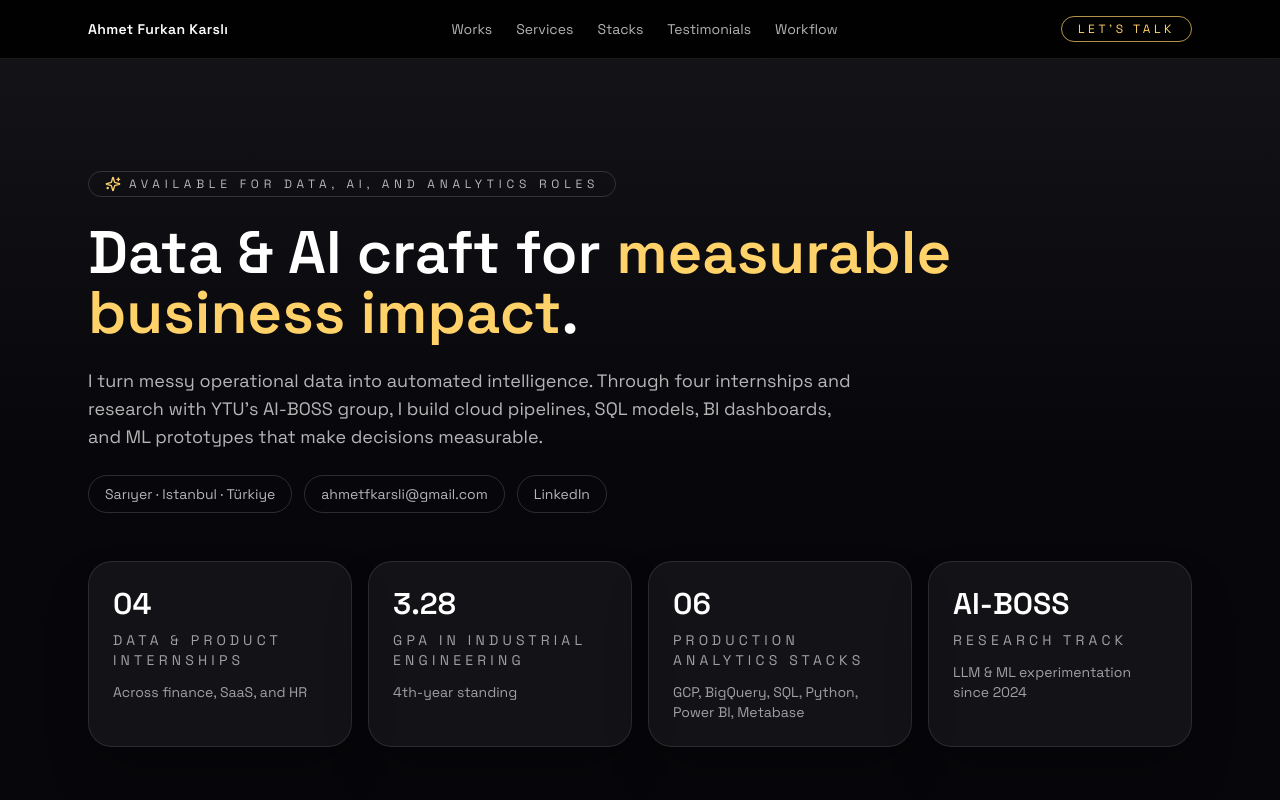
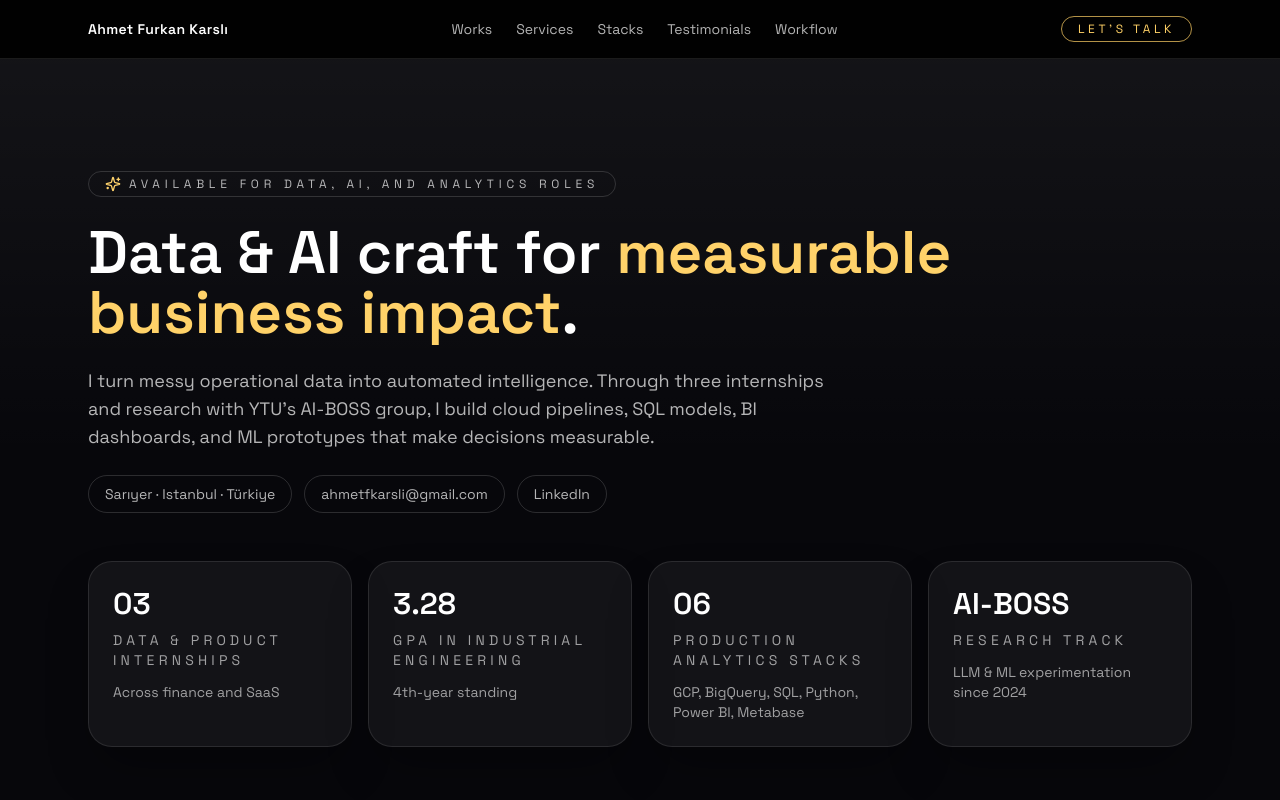
Before and after one commit to ahmtkrsl/ahmetkarsli-portfolio, a React (Vite) app: page / in a window 1280 px wide. Shown: the top 800 px of the page. Built offline with nearby package versions, Linux system fonts and the light colour scheme.

Commit message:
Remove HR internship and update timeline to start with Growth Intern

```diff
--- a/src/data/profile.ts
+++ b/src/data/profile.ts
@@ -4,7 +4,7 @@ export const profile = {
   location: "Sarıyer · Istanbul · Türkiye",
   availability: "Available for data, AI, and analytics roles",
   summary:
-    "I turn messy operational data into automated intelligence. Through four internships and research with YTU’s AI-BOSS group, I build cloud pipelines, SQL models, BI dashboards, and ML prototypes that make decisions measurable.",
+    "I turn messy operational data into automated intelligence. Through three internships and research with YTU's AI-BOSS group, I build cloud pipelines, SQL models, BI dashboards, and ML prototypes that make decisions measurable.",
   contact: {
     email: "ahmetfkarsli@gmail.com",
     phone: "+90 553 014 22 43",
@@ -13,7 +13,7 @@ export const profile = {
 };
 
 export const metrics = [
-  { label: "Data & product internships", value: "04", subtext: "Across finance, SaaS, and HR" },
+  { label: "Data & product internships", value: "03", subtext: "Across finance and SaaS" },
   { label: "GPA in Industrial Engineering", value: "3.28", subtext: "4th-year standing" },
   { label: "Production analytics stacks", value: "06", subtext: "GCP, BigQuery, SQL, Python, Power BI, Metabase" },
   { label: "Research track", value: "AI-BOSS", subtext: "LLM & ML experimentation since 2024" },
@@ -171,14 +171,6 @@ export const internships = [
     year: 2024,
     isCurrent: false,
   },
-  {
-    company: "Engin Grup",
-    role: "HR Intern",
-    period: "Aug 2024 – Sep 2024",
-    focus: "Corporate communication, HR process mapping, reporting discipline.",
-    year: 2024,
-    isCurrent: false,
-  },
 ];
 
 export const education = [
```
